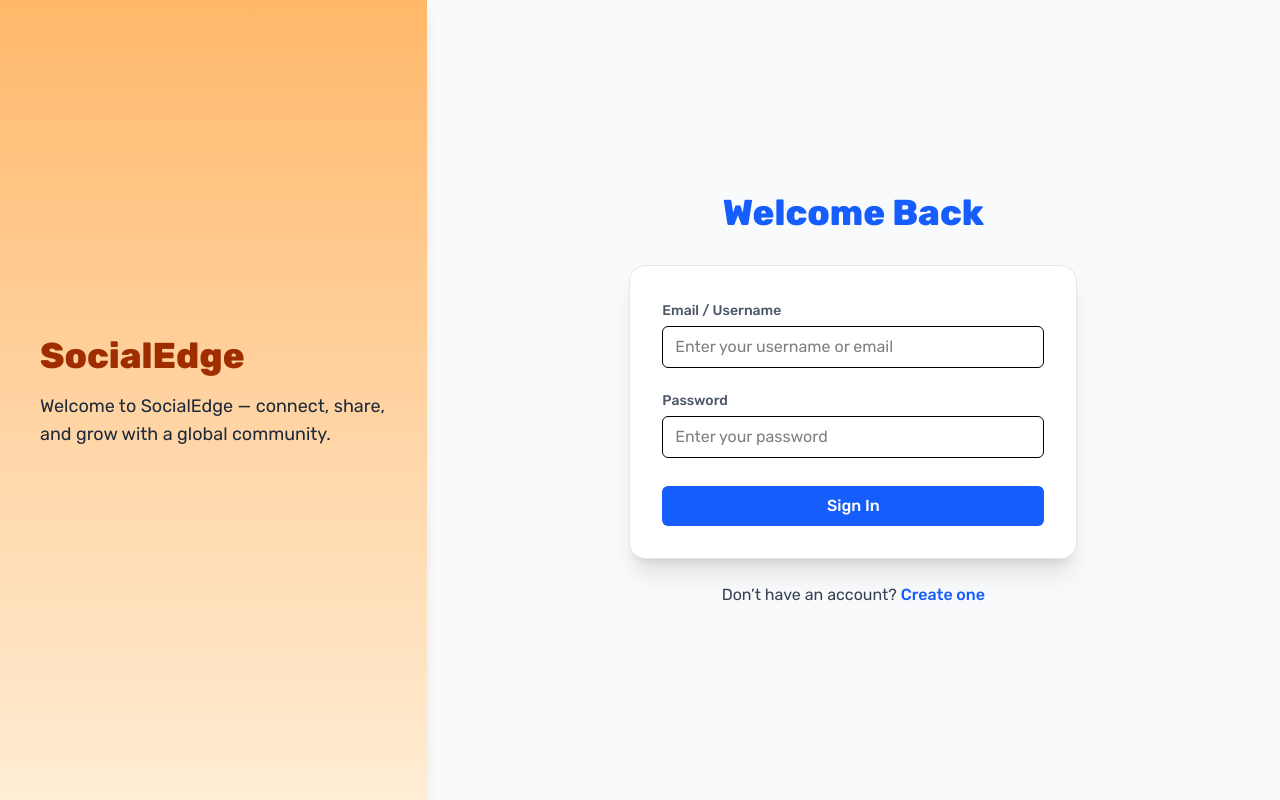
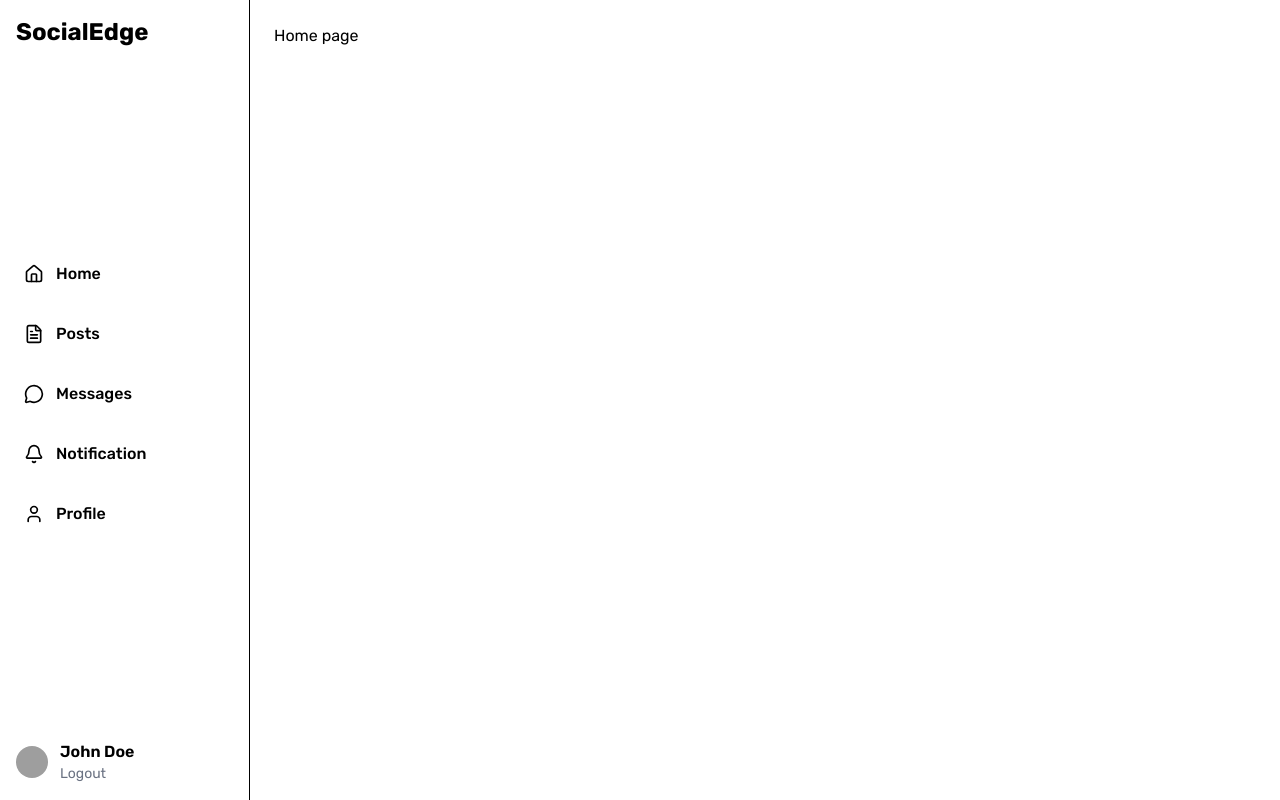
Before and after one commit to sidhantrajput1/SocialEdge, a React (Vite) app in the folder frontend/: page / in a window 1280 px wide. Before the commit this address led to /login. Built offline with nearby package versions, Linux system fonts and the light colour scheme; sample sign-in values are in the browser's storage; grey boxes are pictures that could not be loaded.

Commit message:
Add some pages and routing functionality

```diff
--- a/frontend/package.json
+++ b/frontend/package.json
@@ -12,6 +12,7 @@
   "dependencies": {
     "@tailwindcss/vite": "^4.1.17",
     "axios": "^1.13.2",
+    "lucide-react": "^0.554.0",
     "react": "^19.2.0",
     "react-dom": "^19.2.0",
     "react-hot-toast": "^2.6.0",
--- a/frontend/src/App.jsx
+++ b/frontend/src/App.jsx
@@ -6,6 +6,10 @@ import Layout from "./pages/Layout";
 import Home from "./pages/Home";
 import SignIn from "./pages/Auth/SignIn";
 import Signup from "./pages/Auth/SignUp";
+import Messages from "./pages/Messages";
+import Posts from "./pages/Posts";
+import Profile from "./pages/Profile";
+import Notifications from "./pages/Notifications";
 
 const App = () => {
   return (
@@ -27,6 +31,10 @@ const App = () => {
             }
           >
             <Route index element={<Home />} />
+            <Route path="/messages" element={<Messages />} />
+            <Route path="/posts" element={<Posts />} />
+            <Route path="/notifications" element={<Notifications />} />
+            <Route path="/profile" element={<Profile />} />
           </Route>
 
         </Routes>
--- a/frontend/src/components/Shared/NavBar.jsx
+++ b/frontend/src/components/Shared/NavBar.jsx
@@ -1,20 +1,62 @@
-import React from 'react';
+import React from "react";
+import { NavLink } from "react-router-dom";
+import { Bell, FileText, House, MessageCircle, User } from "lucide-react";
 
 const NavBar = () => {
-    return (
-        <div>
-            <h3>SocialEdge</h3>
-            <nav className="">
-                <ul>
-                    <li>Home</li>
-                    <li>Posts</li>
-                    <li>Messages</li>
-                    <li>Notification</li>
-                    <li>Profile</li>
-                </ul>
-            </nav>
+  return (
+    <div className="w-[250px] border-r  h-screen">
+      <div className="p-4 flex flex-col justify-between h-full">
+        {/*  logo section */}
+        <h3 className="font-bold text-2xl cursor-pointer">SocialEdge</h3>
+        {/* nav items */}
+        <nav className="">
+          <ul className="flex flex-col gap-5">
+
+            <NavLink to="/" className="flex items-center gap-3 cursor-pointer p-2 rounded-lg hover:bg-gray-100">
+              <House className="w-5 h-5" />
+              <span className="font-medium ">Home</span>
+            </NavLink>
+
+            <NavLink to="/posts" className="flex items-center gap-3 cursor-pointer p-2 rounded-lg hover:bg-gray-100">
+              <FileText className="w-5 h-5" />
+              <span className="font-medium ">Posts</span>
+            </NavLink>
+
+            <NavLink to="/messages" className="flex items-center gap-3 cursor-pointer p-2 rounded-lg hover:bg-gray-100">
+              <MessageCircle className="w-5 h-5" />
+              <span className="font-medium">Messages</span>
+            </NavLink>
+
+            <NavLink to="/notifications" className="flex items-center gap-3 cursor-pointer p-2 rounded-lg hover:bg-gray-100">
+              <Bell className="w-5 h-5" />
+              <span className="font-medium ">Notification</span>
+            </NavLink>
+
+            <NavLink to="/profile" className="flex items-center gap-3 cursor-pointer p-2 rounded-lg hover:bg-gray-100">
+              <User className="w-5 h-5" />
+              <span className="font-medium ">Profile</span>
+            </NavLink>
+
+          </ul>
+        </nav>
+
+        <div className="">
+          {/* profile and logout */}
+          <div className="flex items-center gap-3">
+            <img
+              src="https://www.freeiconspng.com/thumbs/profile-icon-png/am-a-19-year-old-multimedia-artist-student-from-manila--21.png"
+              alt="profile"
+              className="rounded-full w-8 h-8"
+            />
+            <div>
+              <p className="font-semibold">John Doe</p>
+              <p className="text-sm text-gray-500 cursor-pointer">Logout</p>
+            </div>
+          </div>
         </div>
-    );
-}
+      </div>
+    </div>
+  );
+};
 
 export default NavBar;
--- a/frontend/src/context/AuthProvider.jsx
+++ b/frontend/src/context/AuthProvider.jsx
@@ -3,29 +3,27 @@ import { AuthContext } from "./AuthContext";
 
 export const AuthProvider = ({ children }) => {
   const [token, setToken] = useState(null);
+  const [loading, setLoading] = useState(true); // NEW
 
-    // Load token on app start
   useEffect(() => {
     const storedToken = localStorage.getItem("authToken");
     if (storedToken) setToken(storedToken);
+
+    setLoading(false); // after checking token
   }, []);
 
-    // Login Method
   const login = (newToken) => {
     localStorage.setItem("authToken", newToken);
     setToken(newToken);
   };
 
-    // Logout Method
   const logout = () => {
     localStorage.removeItem("authToken");
     setToken(null);
   };
 
-    const isAuthenticated = !!token;
-
   return (
-        <AuthContext.Provider value={{ token, login, logout, isAuthenticated }}>
+    <AuthContext.Provider value={{ token, login, logout, isAuthenticated: !!token, loading }}>
       {children}
     </AuthContext.Provider>
   );
--- a/frontend/src/pages/Home.jsx
+++ b/frontend/src/pages/Home.jsx
@@ -4,7 +4,8 @@ import NavBar from '../components/Shared/NavBar';
 const Home = () => {
     return (
         <div>
-            <NavBar />
+            {/* <NavBar /> */}
+            Home page
         </div>
     );
 }
--- a/frontend/src/pages/Layout.jsx
+++ b/frontend/src/pages/Layout.jsx
@@ -3,9 +3,12 @@ import { Outlet } from "react-router-dom";
 
 const Layout = () => {
   return (
-    <div className="app-layout">
+    <div className="flex h-screen">
+      {/* Sidebar */}
       <NavBar />
-      <div className="main-content">
+
+      {/* Main Content */}
+      <div className="flex-1 p-6 overflow-auto">
         <Outlet />
       </div>
     </div>
--- /dev/null
+++ b/frontend/src/pages/Messages.jsx
@@ -0,0 +1,11 @@
+import React from 'react';
+
+const Messages = () => {
+    return (
+        <div>
+            <h1>This is Message Page</h1>
+        </div>
+    );
+}
+
+export default Messages;
--- /dev/null
+++ b/frontend/src/pages/Notifications.jsx
@@ -0,0 +1,11 @@
+import React from 'react';
+
+const Notifications = () => {
+    return (
+        <div>
+            This is Notification page
+        </div>
+    );
+}
+
+export default Notifications;
--- /dev/null
+++ b/frontend/src/pages/Posts.jsx
@@ -0,0 +1,11 @@
+import React from 'react';
+
+const Posts = () => {
+    return (
+        <div>
+            <h1>This is Post Page</h1>
+        </div>
+    );
+}
+
+export default Posts;
--- /dev/null
+++ b/frontend/src/pages/Profile.jsx
@@ -0,0 +1,11 @@
+import React from 'react';
+
+const Profile = () => {
+    return (
+        <div>
+            <h2>This is Profile Page</h2>
+        </div>
+    );
+}
+
+export default Profile;
--- a/frontend/src/routes/ProtectedRoute.jsx
+++ b/frontend/src/routes/ProtectedRoute.jsx
@@ -3,13 +3,13 @@ import { Navigate } from "react-router-dom";
 import { AuthContext } from "../context/AuthContext";
 
 const ProtectedRoute = ({ children }) => {
-    const { isAuthenticated } = useContext(AuthContext);
+  const { isAuthenticated, loading } = useContext(AuthContext);
 
-    if (!isAuthenticated) {
-        return <Navigate to="/login" replace />;
-    }
+  if (loading) return null; // or loader component
 
-    return children;
+  if (!isAuthenticated) return <Navigate to="/login" replace />;
+
+  return children;
 };
 
 export default ProtectedRoute;
```
Also changed, not shown: 1 other file (tests, documents, lock files or other folders). Lines whose indentation alone changed are shown as unchanged.
